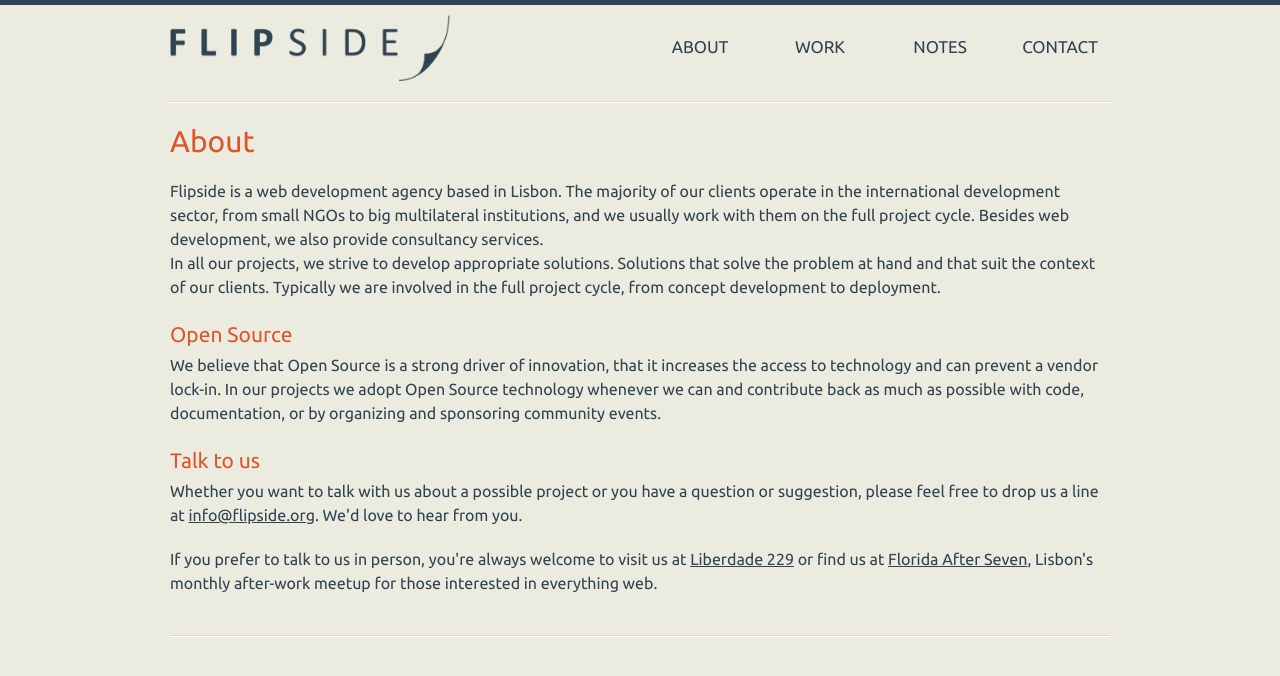
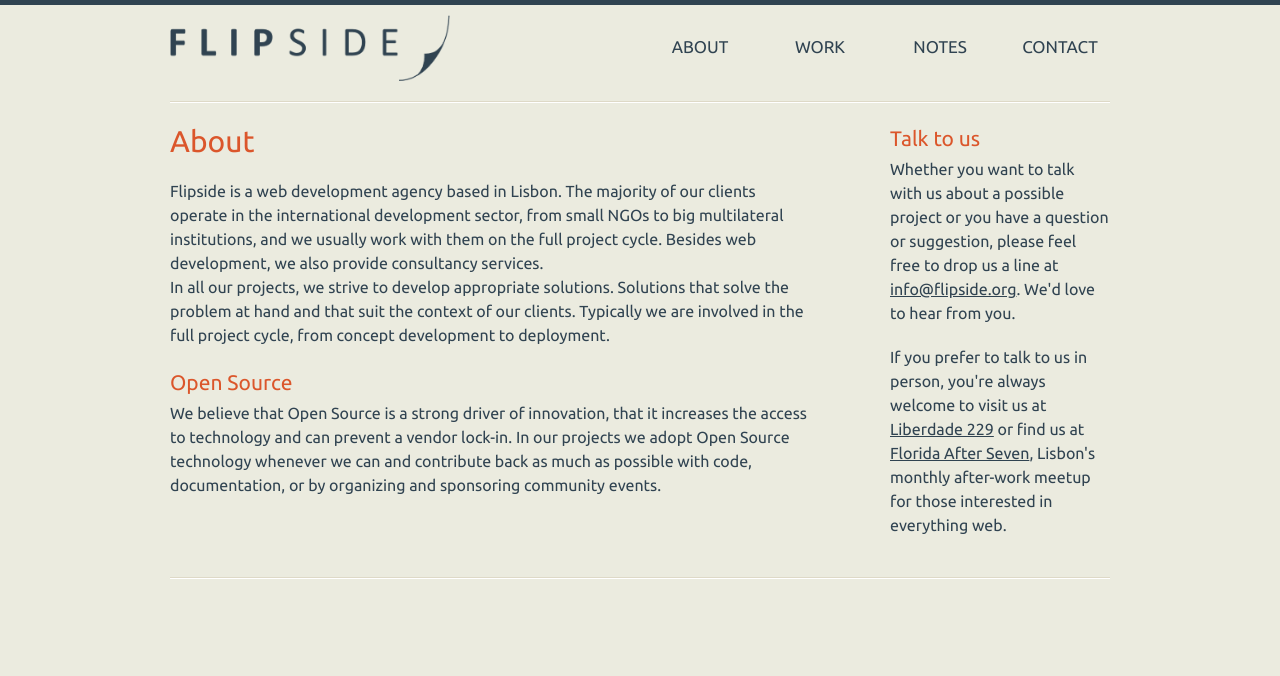
Before and after one commit to flipside-org/flipside.org, a Jekyll site: the page built from about.html, in a window 1280 px wide. Shown: the top 676 px of the page. Built offline with Jekyll 4.4.1, drawn with Linux system fonts in a browser that asks for light colours; nearby versions of some CDN libraries.

Commit message:
Put contacts in sidebar

```diff
--- a/about.html
+++ b/about.html
@@ -2,21 +2,21 @@
 layout: default
 permalink: about/index.html
 ---
-<article>
+<article class="eleven columns alpha">
 	<h1 class="page-title">
 		About
 	</h1>
 
 	<p>Flipside is a web development agency based in Lisbon. The majority of our clients operate in the international development sector, from small NGOs to big multilateral institutions, and we usually work with them on the full project cycle. Besides web development, we also provide consultancy services.<br/>
-In all our projects, we strive to develop appropriate solutions. Solutions that solve the problem at hand and that suit the context of our clients. Typically we are involved in the full project cycle, from concept development to deployment.
-</p>
+	In all our projects, we strive to develop appropriate solutions. Solutions that solve the problem at hand and that suit the context of our clients. Typically we are involved in the full project cycle, from concept development to deployment.</p>
 
 	<h3>Open Source</h3>
 	<p>We believe that Open Source is a strong driver of innovation, that it increases the access to technology and can prevent a vendor lock-in. In our projects we adopt Open Source technology whenever we can and contribute back as much as possible with code, documentation, or by organizing and sponsoring community events.</p>
+</article>
 
+<aside class="four columns offset-by-one omega">
 	<h3>Talk to us</h3>
 	<p>Whether you want to talk with us about a possible project or you have a question or suggestion, please feel free to drop us a line at <a href="mailto:info@flipside.org">info@flipside.org</a>. We'd love to hear from you.</p>
 
 	<p>If you prefer to talk to us in person, you're always welcome to visit us at <a href="http://www.liberdade229.com">Liberdade 229</a> or find us at <a href="http://www.floridaafterseven.com">Florida After Seven</a>, Lisbon's monthly after-work meetup for those interested in everything web.</p>
-
-</article>
+</aside>
```
Lines whose indentation alone changed are shown as unchanged.
